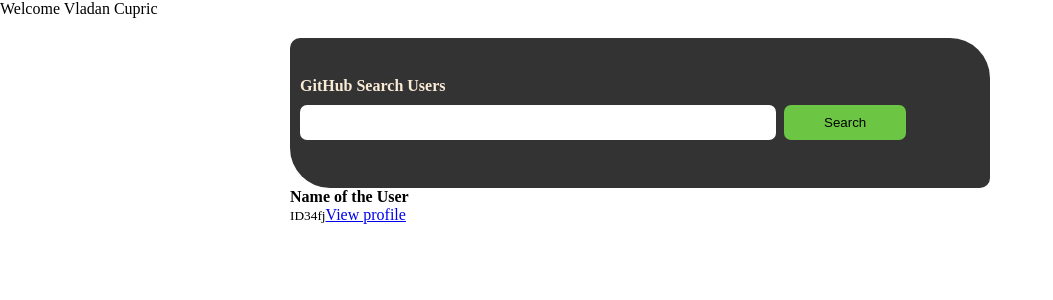
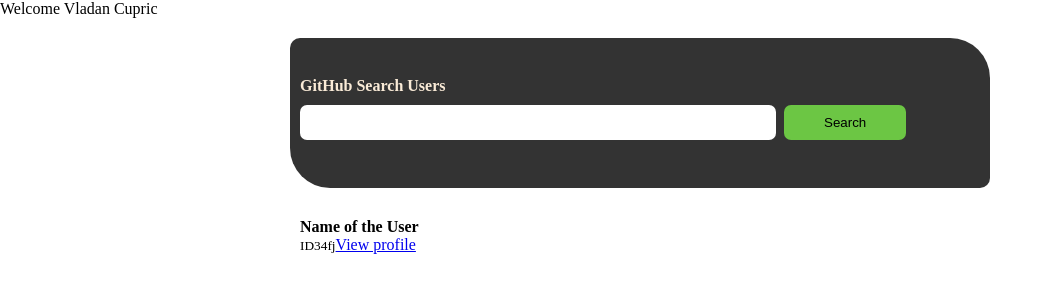
Before and after one commit to VladanStar/GithubFinder, a React (Create React App) app: page / in a window 1280 px wide. Shown: the top 300 px of the page, without its empty margins (0-1053 px from the left). Built offline with nearby package versions, Linux system fonts and the light colour scheme.

Commit message:
Add files css home

```diff
--- a/src/components/page/Home/Home.css
+++ b/src/components/page/Home/Home.css
@@ -13,7 +13,6 @@
 }
 .search-form input {
   width: 70%;
-
 }
 .search-form input,
 .search-form button {
@@ -25,11 +24,19 @@
 .search-form button {
   padding: 10px 40px;
   background: #6cc644;
-    margin:0 8px ;
+  margin: 0 8px;
 }
-.user{
+.search-result {
+    background-color: azure;
+    padding: 10px 0;
+    margin: 20px 0;
+}
+.user {
   display: flex;
   flex-direction: row;
+  margin: 20px 0;
+  align-items: center;
+  padding: 10px;
 }
 .user-image {
   width: 20%;
@@ -39,3 +46,7 @@
   width: 100%;
   border-radius: 10%;
 }
+.user-info * {
+  display: block;
+  padding: 0 10px;
+}
```
Lines whose indentation alone changed are shown as unchanged.
